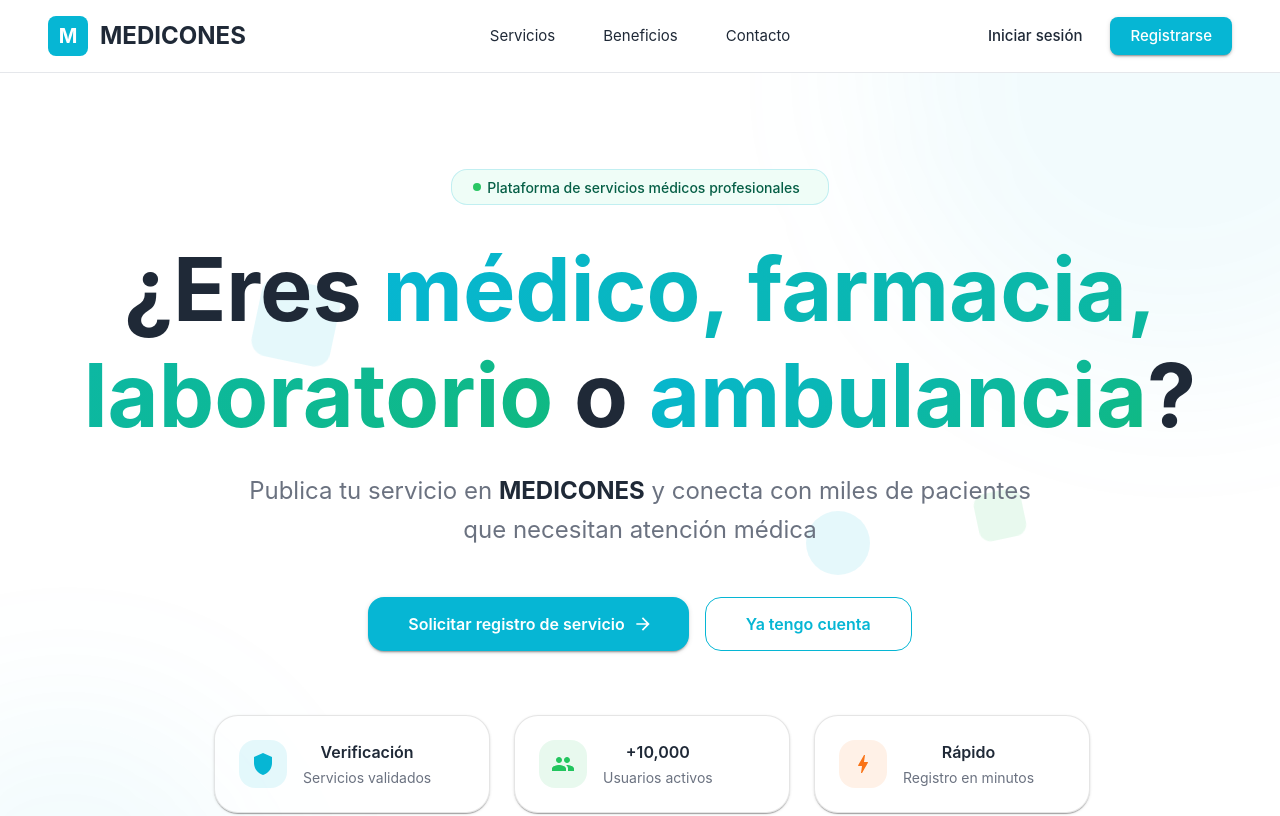
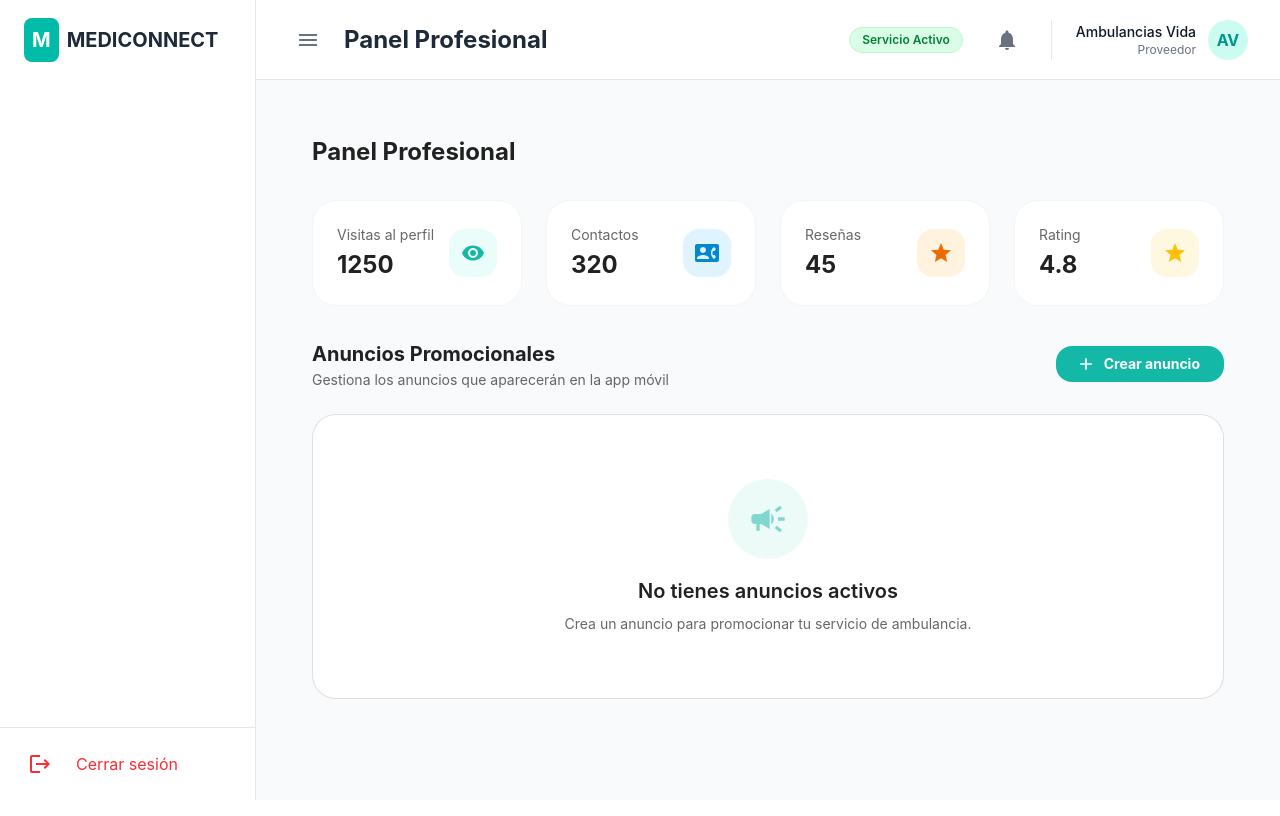
Before and after one commit to MediConnet/MediConnet, a React (Vite) app: page /provider/ambulance/ads in a window 1280 px wide. Before the commit this address led to /home. Shown: the top 816 px of the page. Built offline with nearby package versions, Linux system fonts and the light colour scheme.

Commit message:
feat(ambulances): implementar pantalla de anuncios

```diff
--- a/src/app/router/AppRouter.tsx
+++ b/src/app/router/AppRouter.tsx
@@ -45,6 +45,7 @@ import { PharmacyDashboardPage } from "../../features/pharmacy-panel/presentatio
 import { LaboratoryDashboardPage } from "../../features/laboratories/presentation/pages/LaboratoryDashboardPage";
 
 // Pages - Insumos & Checkout & Search
+import { AmbulanceAdsPage } from "../../features/ambulance-panel/presentation/pages/AmbulanceAdsPage";
 import { CheckoutPage } from "../../features/booking/presentation/pages/CheckoutPage";
 import { PharmacyAdsPage } from "../../features/pharmacy-panel/presentation/pages/PharmacyAdsPage";
 import { PharmacyReviewsPage } from "../../features/pharmacy-panel/presentation/pages/PharmacyReviewsPage";
@@ -112,6 +113,7 @@ export const AppRouter = () => {
           {/* 1. Panel Ambulancia */}
           <Route path="ambulance">
             <Route path="dashboard" element={<AmbulanceDashboardPage />} />
+            <Route path="ads" element={<AmbulanceAdsPage />} />
             <Route path="reviews" element={<AmbulanceReviewsPage />} />
             <Route path="settings" element={<AmbulanceSettingsPage />} />
           </Route>
--- /dev/null
+++ b/src/features/ambulance-panel/application/get-ambulance-ads.usecase.ts
@@ -0,0 +1,6 @@
+import type { AmbulanceAd } from "../domain/ambulance-ad.entity";
+import { getAmbulanceAdsMock } from "../infrastructure/ambulance-ads.mock";
+
+export const getAmbulanceAdsUseCase = async (): Promise<AmbulanceAd[]> => {
+  return await getAmbulanceAdsMock();
+};
--- /dev/null
+++ b/src/features/ambulance-panel/infrastructure/ambulance-ads.mock.ts
@@ -0,0 +1,8 @@
+import type { AmbulanceAd } from "../domain/ambulance-ad.entity";
+
+// Array vacío para mostrar el estado "sin anuncios"
+export const MOCK_AMBULANCE_ADS: AmbulanceAd[] = [];
+
+export const getAmbulanceAdsMock = (): Promise<AmbulanceAd[]> => {
+  return Promise.resolve(MOCK_AMBULANCE_ADS);
+};
--- /dev/null
+++ b/src/features/ambulance-panel/presentation/components/AdsEmptyState.tsx
@@ -0,0 +1,45 @@
+import { Campaign } from "@mui/icons-material";
+import { Box, Typography, alpha, useTheme } from "@mui/material";
+
+export const AdsEmptyState = () => {
+  const theme = useTheme();
+
+  return (
+    <Box
+      display="flex"
+      flexDirection="column"
+      alignItems="center"
+      justifyContent="center"
+      py={8}
+      px={2}
+      sx={{
+        bgcolor: "background.paper",
+        borderRadius: 3,
+        border: "1px solid",
+        borderColor: "divider",
+      }}
+    >
+      <Box
+        sx={{
+          width: 80,
+          height: 80,
+          borderRadius: "50%",
+          bgcolor: alpha(theme.palette.primary.main, 0.08),
+          color: theme.palette.primary.main,
+          display: "flex",
+          alignItems: "center",
+          justifyContent: "center",
+          mb: 2,
+        }}
+      >
+        <Campaign sx={{ fontSize: 40, opacity: 0.5 }} />
+      </Box>
+      <Typography variant="h6" fontWeight={600} gutterBottom>
+        No tienes anuncios activos
+      </Typography>
+      <Typography variant="body2" color="text.secondary" align="center">
+        Crea un anuncio para promocionar tu servicio de ambulancia.
+      </Typography>
+    </Box>
+  );
+};
--- /dev/null
+++ b/src/features/ambulance-panel/presentation/hooks/useAmbulanceAds.ts
@@ -0,0 +1,26 @@
+import { useEffect, useState } from "react";
+import { getAmbulanceAdsUseCase } from "../../application/get-ambulance-ads.usecase";
+import type { AmbulanceAd } from "../../domain/ambulance-ad.entity";
+
+export const useAmbulanceAds = () => {
+  const [ads, setAds] = useState<AmbulanceAd[]>([]);
+  const [isLoading, setIsLoading] = useState(true);
+
+  useEffect(() => {
+    const fetchAds = async () => {
+      try {
+        setIsLoading(true);
+        const data = await getAmbulanceAdsUseCase();
+        setAds(data);
+      } catch (error) {
+        console.error("Error cargando anuncios de ambulancia:", error);
+      } finally {
+        setIsLoading(false);
+      }
+    };
+
+    fetchAds();
+  }, []);
+
+  return { ads, isLoading };
+};
--- /dev/null
+++ b/src/features/ambulance-panel/presentation/pages/AmbulanceAdsPage.tsx
@@ -0,0 +1,149 @@
+import { Add, ContactPhone, Star, Visibility } from "@mui/icons-material";
+import {
+  Box,
+  Button,
+  Skeleton,
+  Stack,
+  Typography,
+  useTheme,
+} from "@mui/material";
+import Grid2 from "@mui/material/Grid2";
+import { DashboardLayout } from "../../../../shared/layouts/DashboardLayout";
+
+// Componentes y Hooks locales
+import { AdsEmptyState } from "../components/AdsEmptyState";
+import { KPICard } from "../components/KPICard";
+import { useAmbulanceAds } from "../hooks/useAmbulanceAds";
+import { useAmbulanceProfile } from "../hooks/useAmbulanceProfile";
+
+// Mock user para el layout
+const AMBULANCE_USER = {
+  name: "Ambulancias Vida",
+  roleLabel: "Proveedor",
+  initials: "AV",
+  isActive: true,
+};
+
+export const AmbulanceAdsPage = () => {
+  const theme = useTheme();
+
+  // 1. Obtener datos de perfil para KPIs
+  const { profile, isLoading: isLoadingProfile } = useAmbulanceProfile();
+  // 2. Obtener lista de anuncios
+  const { ads, isLoading: isLoadingAds } = useAmbulanceAds();
+
+  const isLoading = isLoadingProfile || isLoadingAds;
+
+  if (isLoading || !profile) {
+    return (
+      <DashboardLayout role="PROVIDER" userProfile={AMBULANCE_USER}>
+        <Box p={3}>
+          <Skeleton
+            variant="rectangular"
+            height={150}
+            sx={{ mb: 3, borderRadius: 3 }}
+          />
+          <Skeleton
+            variant="rectangular"
+            height={300}
+            sx={{ borderRadius: 3 }}
+          />
+        </Box>
+      </DashboardLayout>
+    );
+  }
+
+  return (
+    <DashboardLayout role="PROVIDER" userProfile={AMBULANCE_USER}>
+      <Box sx={{ p: 3, maxWidth: 1400, margin: "0 auto" }}>
+        {/* HEADER */}
+        <Box
+          mb={4}
+          display="flex"
+          justifyContent="space-between"
+          alignItems="center"
+        >
+          <Typography variant="h5" fontWeight={700} color="text.primary">
+            Panel Profesional
+          </Typography>
+        </Box>
+
+        {/* KPIs (Reutilizando lógica visual de Farmacia/Dashboard) */}
+        <Grid2 container spacing={3} mb={4}>
+          <Grid2 size={{ xs: 12, sm: 6, md: 3 }}>
+            <KPICard
+              title="Visitas al perfil"
+              value={profile.stats.profileViews}
+              icon={<Visibility sx={{ color: theme.palette.primary.main }} />}
+              iconColor={theme.palette.primary.light + "20"}
+            />
+          </Grid2>
+          <Grid2 size={{ xs: 12, sm: 6, md: 3 }}>
+            <KPICard
+              title="Contactos"
+              value={profile.stats.contactClicks}
+              icon={<ContactPhone sx={{ color: theme.palette.info.main }} />}
+              iconColor={theme.palette.info.light + "20"}
+            />
+          </Grid2>
+          <Grid2 size={{ xs: 12, sm: 6, md: 3 }}>
+            <KPICard
+              title="Reseñas"
+              value={profile.stats.totalReviews}
+              icon={<Star sx={{ color: theme.palette.warning.main }} />}
+              iconColor={theme.palette.warning.light + "20"}
+            />
+          </Grid2>
+          <Grid2 size={{ xs: 12, sm: 6, md: 3 }}>
+            <KPICard
+              title="Rating"
+              value={profile.stats.averageRating}
+              icon={<Star sx={{ color: "#FFC107" }} />}
+              iconColor="#FFF8E1"
+            />
+          </Grid2>
+        </Grid2>
+
+        {/* SECCIÓN ANUNCIOS */}
+        <Box mb={3}>
+          <Stack
+            direction="row"
+            justifyContent="space-between"
+            alignItems="center"
+            mb={3}
+          >
+            <Box>
+              <Typography variant="h6" fontWeight={700}>
+                Anuncios Promocionales
+              </Typography>
+              <Typography variant="body2" color="text.secondary">
+                Gestiona los anuncios que aparecerán en la app móvil
+              </Typography>
+            </Box>
+            <Button
+              variant="contained"
+              startIcon={<Add />}
+              sx={{
+                color: "white",
+                fontWeight: 700,
+                borderRadius: 2,
+                textTransform: "none",
+                boxShadow: "none",
+                px: 3,
+              }}
+              onClick={() => console.log("Crear anuncio ambulancia")}
+            >
+              Crear anuncio
+            </Button>
+          </Stack>
+
+          {ads.length === 0 ? (
+            <AdsEmptyState />
+          ) : (
+            <Typography>Listado de anuncios de ambulancia...</Typography>
+          )}
+        </Box>
+      </Box>
+    </DashboardLayout>
+  );
+};
--- a/src/shared/config/navigation.config.tsx
+++ b/src/shared/config/navigation.config.tsx
@@ -67,7 +67,16 @@ export const AMBULANCE_MENU: MenuItem[] = [
     label: "Mi Unidad",
     path: "/provider/ambulance/dashboard",
   },
-  { icon: <StarRate />, label: "Reseñas", path: "/provider/ambulance/reviews" },
+  {
+    icon: <Campaign />,
+    label: "Anuncios",
+    path: "/provider/ambulance/ads",
+  },
+  {
+    icon: <StarRate />,
+    label: "Reseñas",
+    path: "/provider/ambulance/reviews",
+  },
   {
     icon: <Settings />,
     label: "Configuración",
```
Also changed, not shown: src/features/ambulance-panel/domain/ambulance-ad.entity.ts (added, +11 -0 lines).
